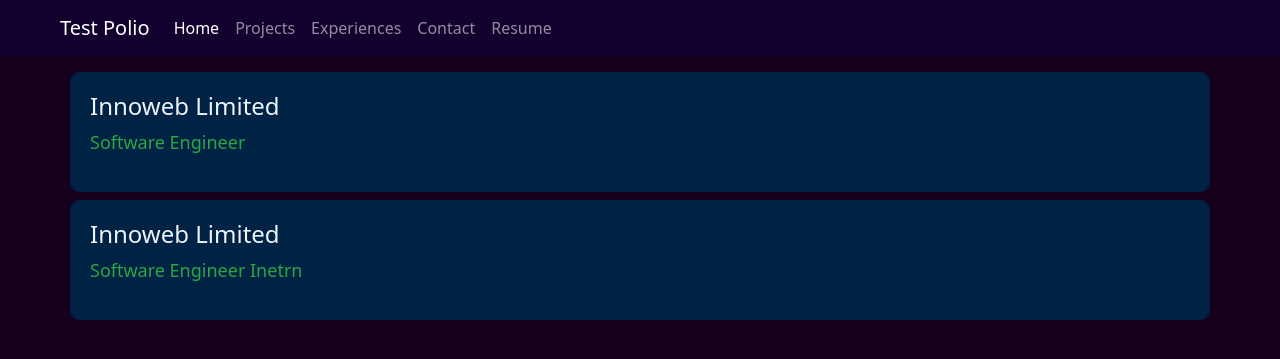
After one commit to nasimul007/portfolio, a Django app: page /experience/ in a window 1280 px wide. The commit adds this page. Shown: the top 359 px of the page. Run offline with Django 4.2, Linux system fonts and the light colour scheme; some libraries are stand-ins or nearby versions.

Commit message:
experience page added

```diff
--- a/resume/urls.py
+++ b/resume/urls.py
@@ -4,5 +4,6 @@ from . import views
 urlpatterns = [
     path("", views.home, name="home"),
     path("about/", views.about, name="about"),
-    path("projects/", views.projects, name="projects")
+    path("projects/", views.projects, name="projects"),
+    path("experience/", views.experience, name="experience")
 ]
--- a/resume/views.py
+++ b/resume/views.py
@@ -27,3 +27,16 @@ def projects(request):
         },
     ]
     return render (request, "portfolio/projects.html", {"projects": projects_show})
+
+def experience(request):
+    experiences = [
+        {
+            "company_name": "Innoweb Limited",
+            "position": "Software Engineer",
+        },
+        {
+            "company_name": "Innoweb Limited",
+            "position": "Software Engineer Inetrn",
+        }
+    ]
+    return render (request, "portfolio/experience.html", {"experiences": experiences})
--- a/static/css/common.css
+++ b/static/css/common.css
@@ -42,3 +42,19 @@ body {
     height: auto;
     display: block;
 }
+
+.jumbotron {
+    background-color: #002244;
+    padding: 20px;
+    border-radius: 10px;
+}
+
+.display4 {
+    color: #eef3f8;
+    font-size: 24px;
+}
+
+.lead {
+    color: #28a745;
+    font-size: 18px;
+}
--- a/templates/base/navbar.html
+++ b/templates/base/navbar.html
@@ -13,10 +13,7 @@
             <a class="nav-link" href="{% url 'projects' %}">Projects</a>
           </li>
           <li class="nav-item">
-            <a class="nav-link" href="/">Project</a>
-          </li>
-          <li class="nav-item">
-            <a class="nav-link" href="/">Experiences</a>
+            <a class="nav-link" href="{% url 'experience' %}">Experiences</a>
           </li>
           <li class="nav-item">
             <a class="nav-link" href="/">Contact</a>
--- /dev/null
+++ b/templates/portfolio/experience.html
@@ -0,0 +1,15 @@
+{% extends "base/base.html" %}
+{% load static %}
+{% block title %} About {% endblock title %}
+
+{% block content1 %}
+<div class="row my-2">
+    {% for experience in experiences %}
+    <div class="jumbotron jumbotron-fluid mt-2">
+        <h1 class="display4"> {{ experience.company_name }} </h1>
+        <p class="lead"> {{ experience.position }} </p>
+
+    </div>
+    {% endfor %}
+</div>
+{% endblock content1 %}
```
